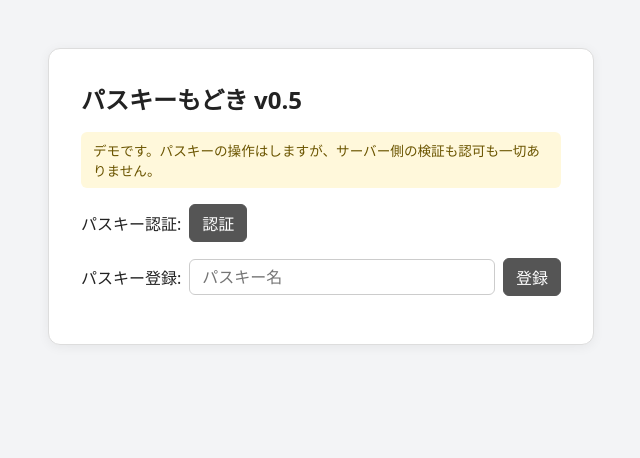
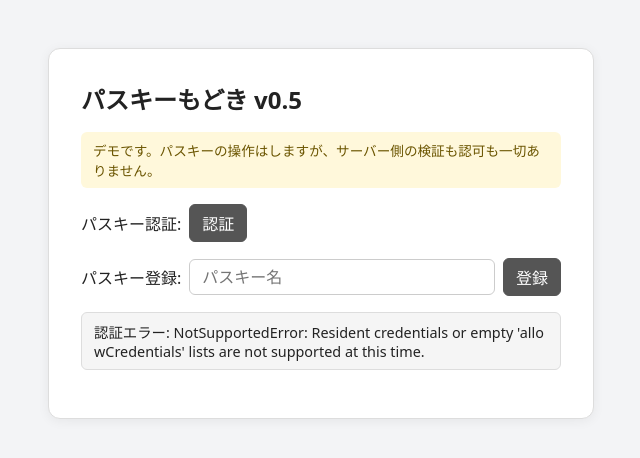
Before and after one commit to k-ibaraki/fake-passkey, a plain HTML site: page index.html in a window 1280 px wide. Both pictures are taken after a click on the button "認証". Shown: the whole page, without its empty margins (319-959 px from the left). Drawn offline with Linux system fonts and the light colour scheme.

Commit message:
alertをやめ、結果を画面のステータス欄に表示
Co-Authored-By: Claude Opus 5.5 <noreply@anthropic.com>

```diff
--- a/index.html
+++ b/index.html
@@ -18,6 +18,7 @@
     パスキー登録: <input type="text" id="name" placeholder="パスキー名">
     <button onclick="register()">登録</button>
   </p>
+  <p id="status">未ログイン</p>
 
   <script>
     // パスキー認証
@@ -28,9 +29,9 @@
             challenge: new Uint8Array([0]),
           }
         });
-        alert("認証成功: " + assertion.id);
+        document.getElementById('status').textContent = 'ログインしました（ID: ' + assertion.id + '）';
       } catch (e) {
-        alert('認証エラー: ' + e);
+        document.getElementById('status').textContent = '認証エラー: ' + e;
       }
     }
 
@@ -55,9 +56,9 @@
             }
           }
         });
-        alert('登録成功: ' + credential.id);
+        document.getElementById('status').textContent = '登録しました（ID: ' + credential.id + '）';
       } catch (e) {
-        alert('登録失敗: ' + e);
+        document.getElementById('status').textContent = '登録失敗: ' + e;
       }
     }
   </script>
--- a/style.css
+++ b/style.css
@@ -59,3 +59,13 @@ button {
 button:hover {
   background: #333;
 }
+
+#status {
+  display: block;
+  padding: 8px 12px;
+  font-size: 0.9rem;
+  background: #f5f5f5;
+  border: 1px solid #ddd;
+  border-radius: 6px;
+  word-break: break-all;
+}
```
